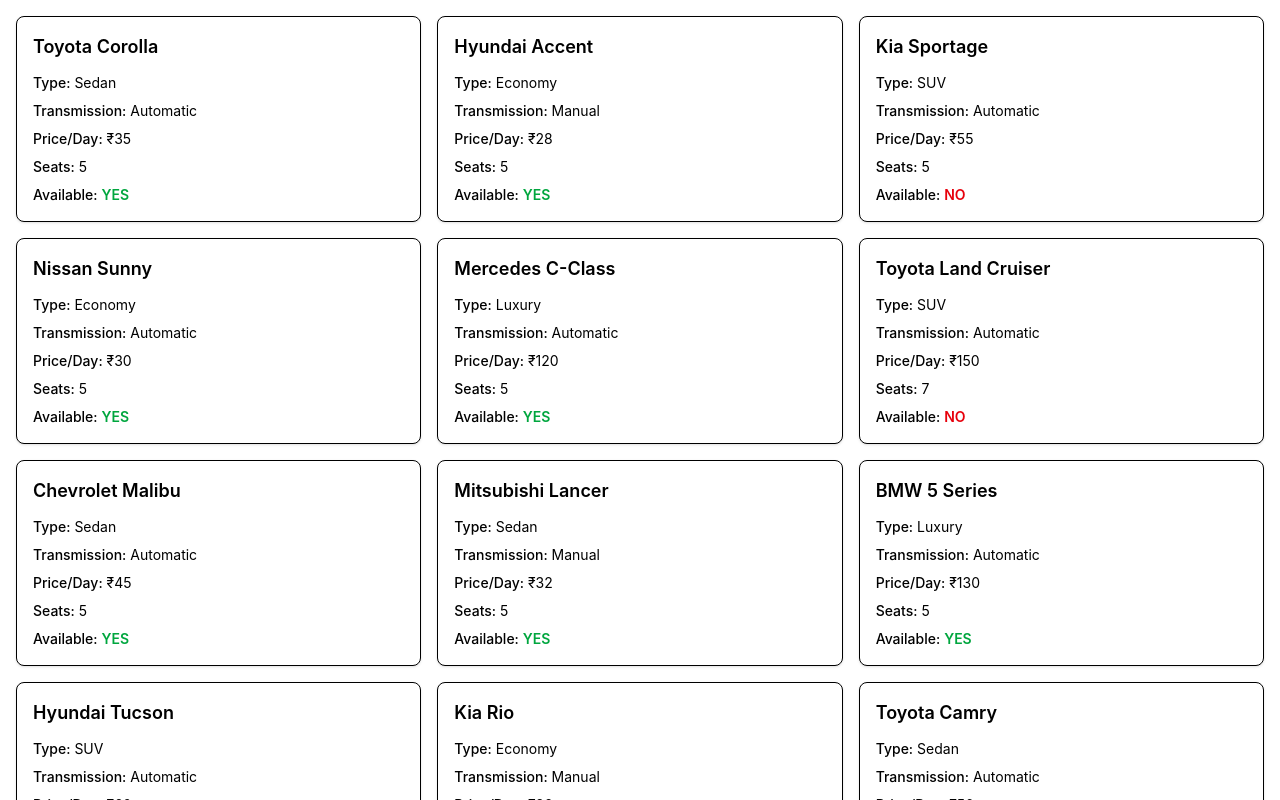
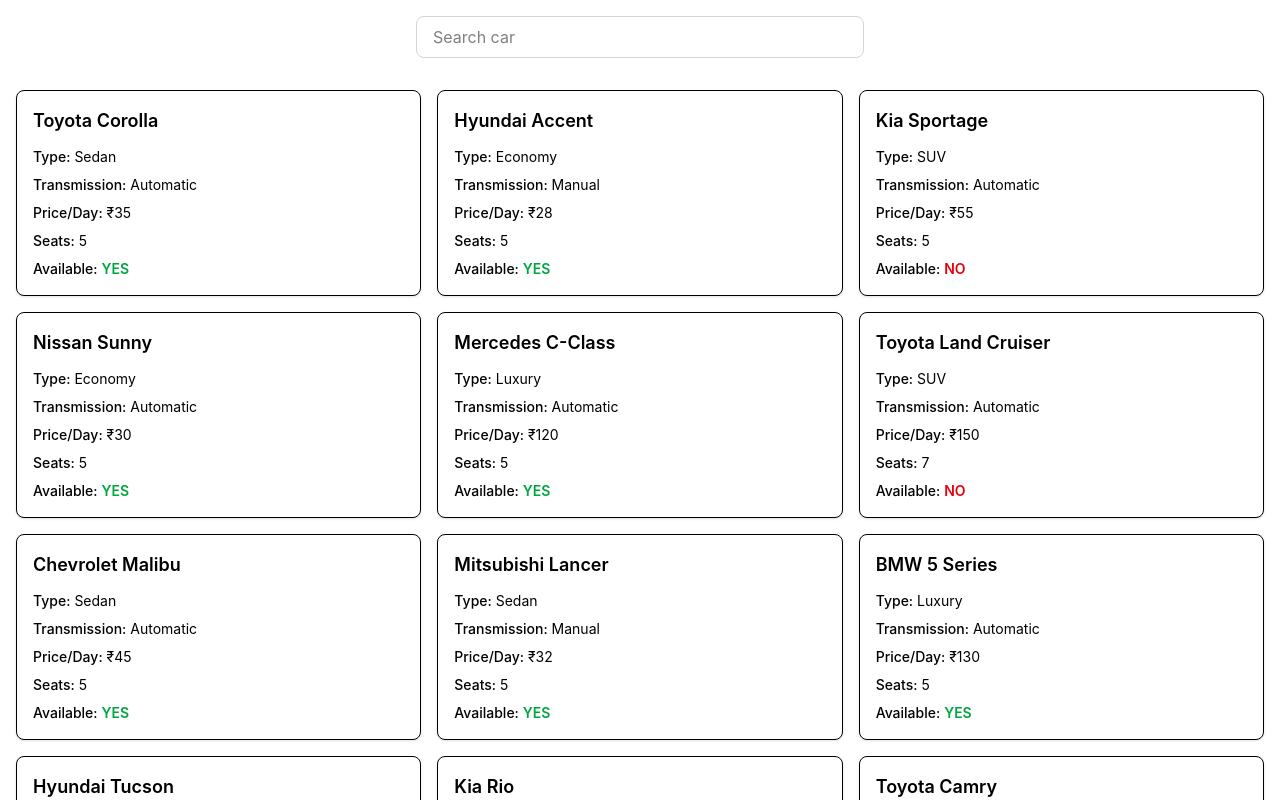
Before and after one commit to Anvitsinghal/Car-Browser-Searchable-Filterable-List-, a React (Vite) app: page / in a window 1280 px wide. Shown: the top 800 px of the page. Built offline with nearby package versions, Linux system fonts and the light colour scheme.

Commit message:
Add search bar with 300ms debounce

```diff
--- a/src/App.jsx
+++ b/src/App.jsx
@@ -1,10 +1,33 @@
-import { useState } from "react";
+import { useEffect, useState } from "react";
 import carsdata from "../src/data/Cars.json"
 console.log(carsdata)
 function App(){
   const [data,setData]=useState(carsdata)
+  const [search,setsearch]=useState("")
+  useEffect(()=>{
+   if (search.trim() === "") {
+    setData(carsdata);
+    return;
+}
+    const timer=setTimeout(() => {
+        const query=search.trim().toLowerCase()
+        const filteredData = carsdata.filter((car) =>car.name.toLowerCase().includes(query));
+        setData(filteredData)
+    }, 300);
+    return () => clearTimeout(timer);
+  },[search])
   return (
- <div className="grid grid-cols-1 sm:grid-cols-2 lg:grid-cols-3 gap-4 p-4">
+    <>
+<div className="p-4">
+  <input
+    type="text"
+    placeholder="Search car"
+    value={search}
+    onChange={(e) => setsearch(e.target.value)}
+    className="w-full max-w-md mx-auto block px-4 py-2 border border-gray-300 rounded-lg "
+  />
+</div>
+     <div className="grid grid-cols-1 sm:grid-cols-2 lg:grid-cols-3 gap-4 p-4">
   {data?.map((value) => (
     <div
       key={value?.id}
@@ -40,6 +63,8 @@
     </div>
   ))}
 </div>
+</>
+
   );
 }
 export default App
```
